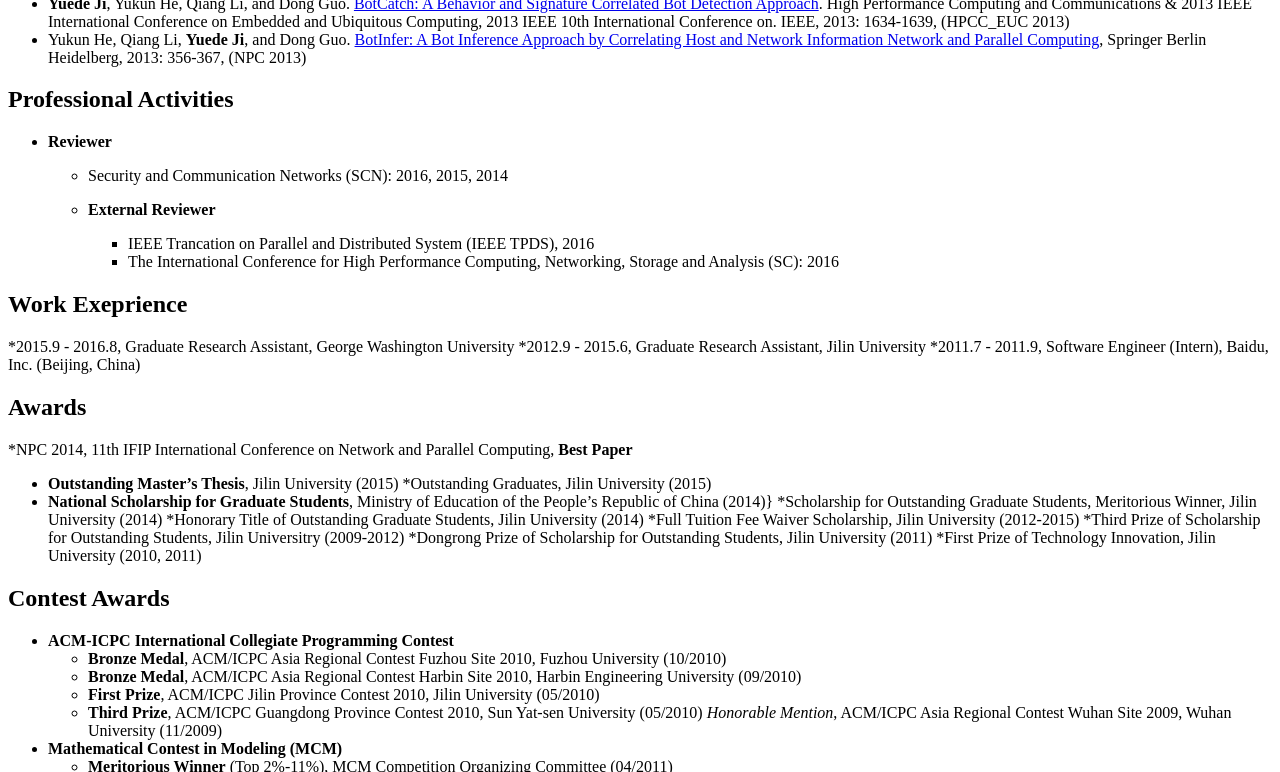
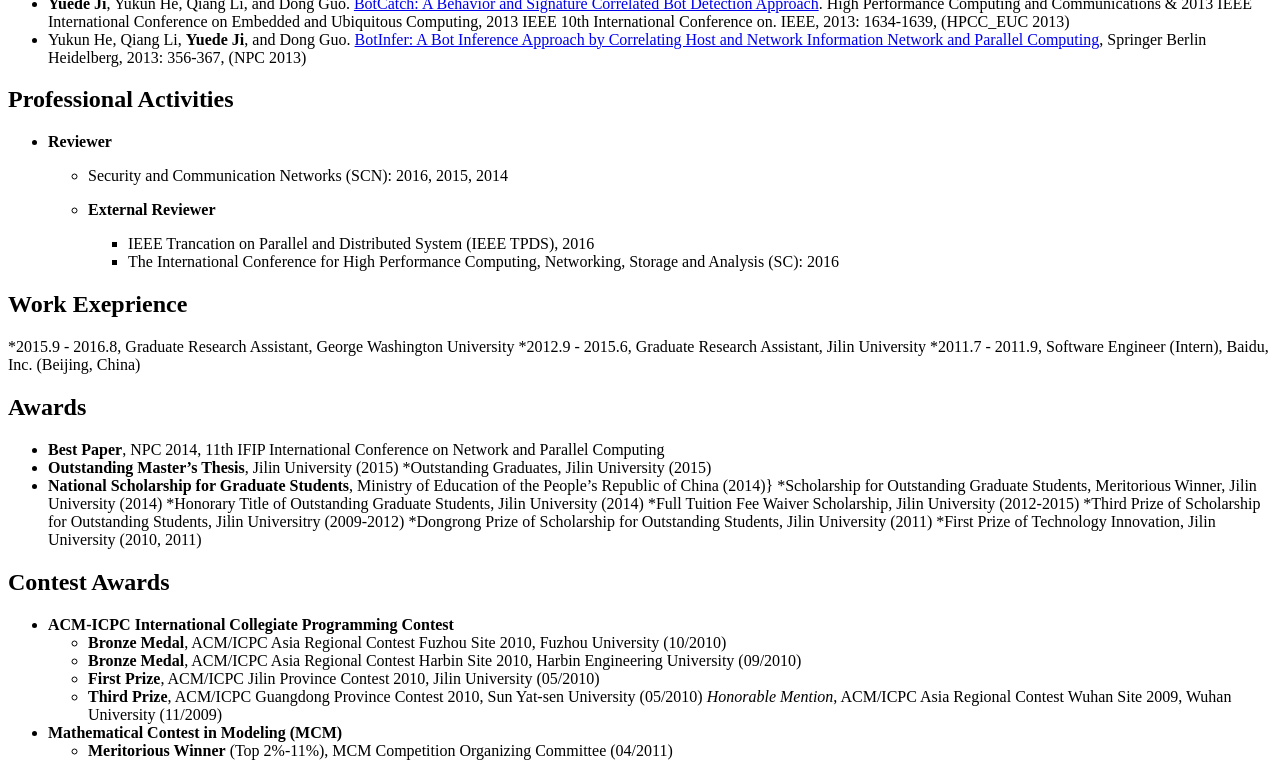
Before and after one commit to yuede/yuede.github.io, a Jekyll site: the page built from index.md, in a window 1280 px wide and 900 px high, scrolled down 749 px, cut to the strip 0-772 px from the top of the window. Built offline with Jekyll 4.4.1, drawn with Linux system fonts in a browser that asks for light colours; nearby versions of some CDN libraries.

Commit message:
update resume 6

```diff
--- a/index.md
+++ b/index.md
@@ -47,7 +47,7 @@
 *2011.7 - 2011.9, Software Engineer (Intern), Baidu, Inc. (Beijing, China)
 
 ## Awards
-*NPC 2014, 11th IFIP International Conference on Network and Parallel Computing, **Best Paper**
+* **Best Paper**, NPC 2014, 11th IFIP International Conference on Network and Parallel Computing
 * **Outstanding Master's Thesis**, Jilin University (2015)
 *Outstanding Graduates, Jilin University (2015)
 * **National Scholarship for Graduate Students**, Ministry of Education of the People's Republic of China (2014)}
```
